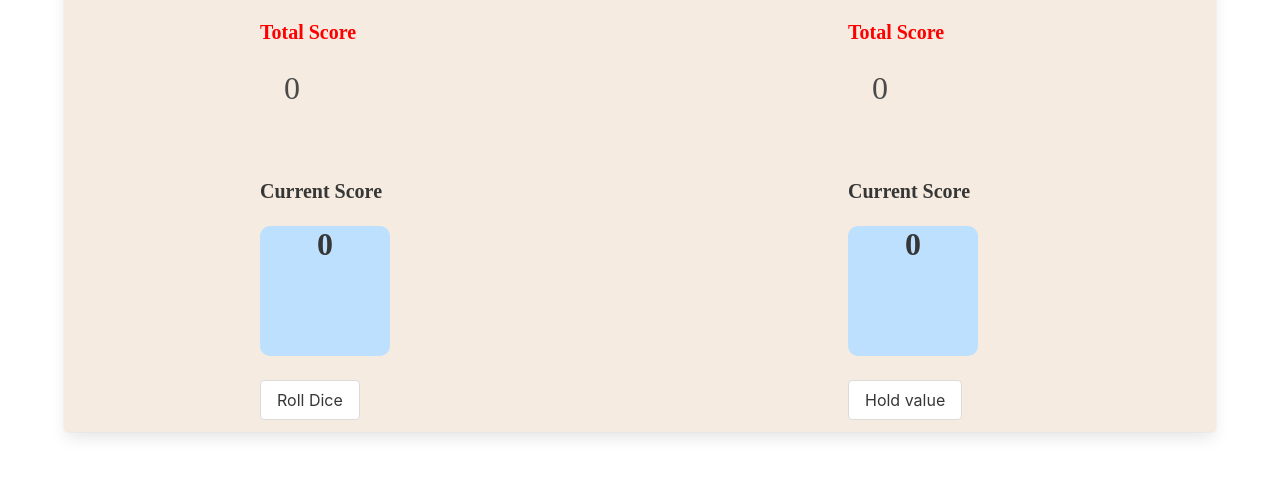
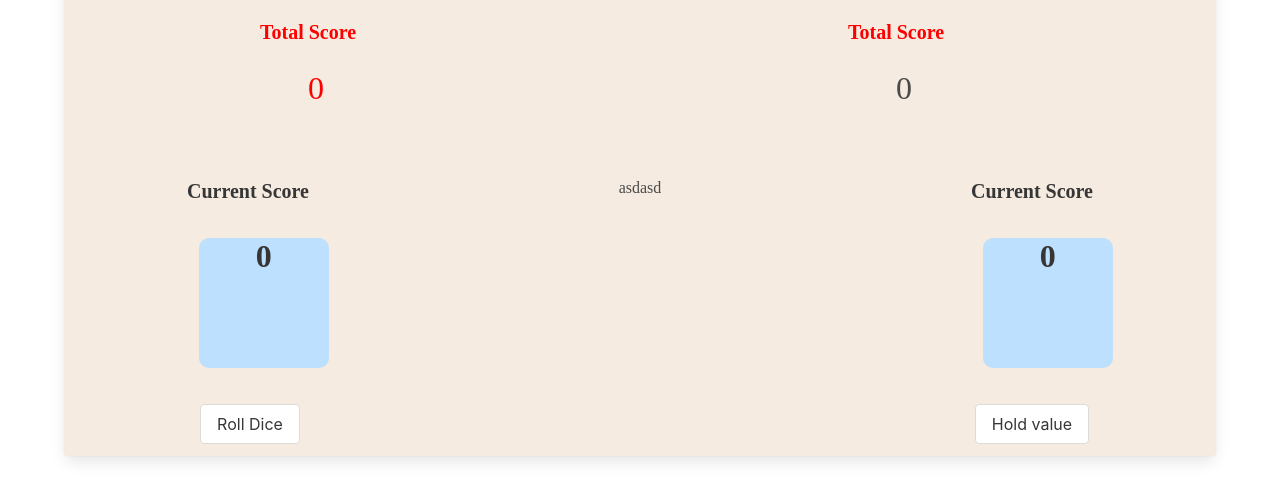
Before and after one commit to chubibobibo/projectDiceGame, a plain HTML site: page index.html in a window 1280 px wide. Shown: the part 219-720 px from the top of the page. Drawn offline with nearby package versions, Linux system fonts and the light colour scheme.

Commit message:
css changes
fixed alignment in UI

```diff
--- a/index.html
+++ b/index.html
@@ -33,42 +33,54 @@
                                 <p class="title 2">Player 1</p>
 
                                 <!-- Total Score -->
+
                                 <p class="title is-5 total">Total Score</p>
-                                <p class="subtitle is-3 ml-5 mt-3" id="totalScore1">0</p>
+                                <p class="subtitle is-3 ml-6 mt-3 total" id="totalScore1">0</p>
                             </div>
                             <div class="column is-half ">
                                 <p class="title 2">Player 2</p>
                                 <p class="title is-5 total">Total Score</p>
 
+
                                 <!-- Total Score -->
 
-                                <p class="subtitle is-3 ml-5 mt-3" id="totalScore2">0</p>
+                                <p class="subtitle is-3 ml-6 mt-3 total2" id="totalScore2">0</p>
                             </div>
                         </div>
                         <!-- Current Score player 1-->
 
                         <div class="columns is-mobile">
-                            <div class="column is-half is-offset-2">
+                            <div class="column is-one-third has-text-centered box1">
                                 <p class="title is-5">Current Score</p>
-                                <div class="has-text-centered">
+                                <div class="column has-text-centered is-offset-4">
                                     <p id="scoreBox1" class="title is-3">0</p>
                                 </div>
+                            </div>
+
+                            <!-- dice area -->
+
+                            <div class="column is-one-third has-text-centered" id="diceArea">
+                                <p>asdasd</p>
                             </div>
                             <!--
                                 Current Score player 2 -->
 
-                            <div class="column is-half">
+                            <div class="column is-one-third has-text-centered box2">
                                 <p class="title is-5">Current Score</p>
-                                <div class="has-text-centered">
+                                <div class="column has-text-centered is-offset-4">
                                     <p id="scoreBox2" class="title is-3">0</p>
                                 </div>
                             </div>
                         </div>
+
+                        <!-- buttons -->
+
                         <div class="columns">
-                            <div class="column is-half is-offset-2">
-                                <button class="button" id="rollDice">Roll Dice</button>
+                            <div class="column is-one-third has-text-centered">
+                                <button class="button ml-1" id="rollDice">Roll Dice</button>
                             </div>
-                            <div class="column is-half is-offset-0">
+                            <div class="column is-one-third"></div>
+                            <div class="column is-one-third has-text-centered">
                                 <button class="button" id="holdValue">Hold value</button>
                             </div>
                         </div>
```
